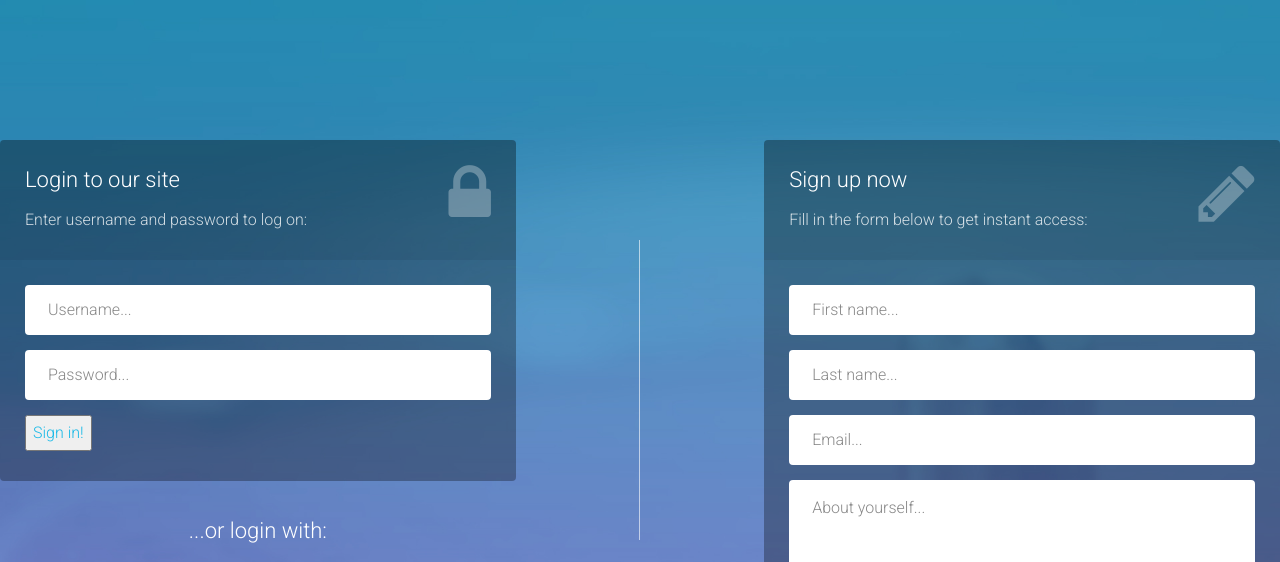
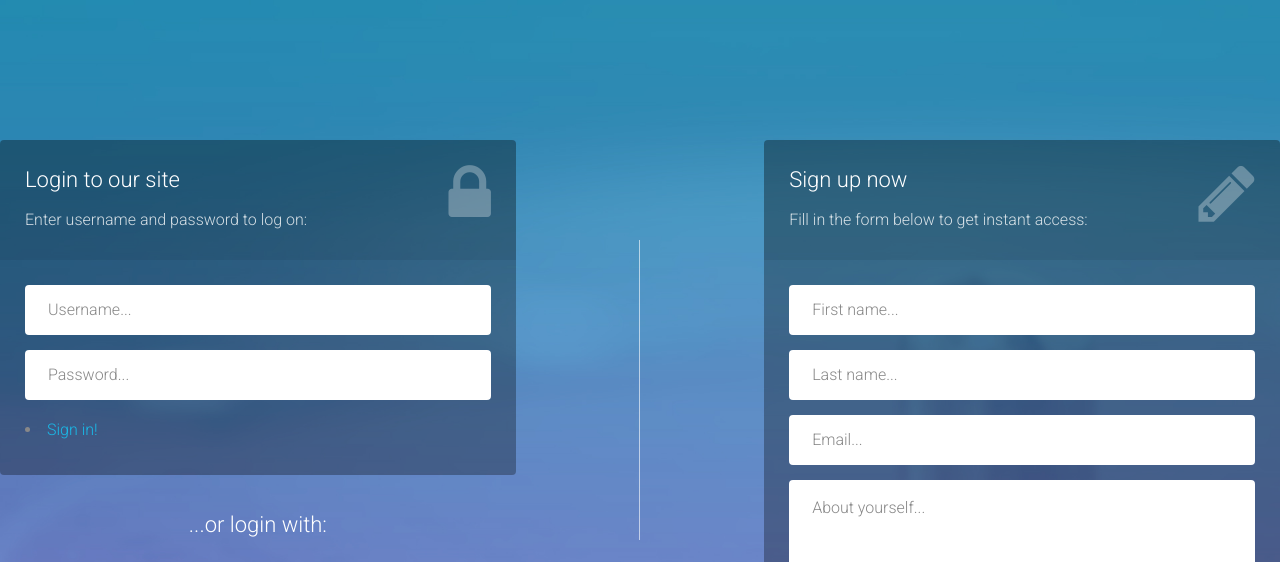
Before and after one commit to sjaspeer/napalit-itelect2, a plain HTML site: page views/index.html in a window 1280 px wide. Shown: the top 562 px of the page. Drawn offline with nearby package versions, Linux system fonts and the light colour scheme; files that its build step writes are made by us from their sources; files whose address does not match are found by name.

Commit message:
Update index.html

```diff
--- a/views/index.html
+++ b/views/index.html
@@ -59,7 +59,7 @@
 				                        	<label class="sr-only" for="form-password">Password</label>
 				                        	<input type="password" name="form-password" placeholder="Password..." class="form-password form-control" id="form-password">
 				                        </div>
-                                        <button><a href="/list">Sign in!</button>
+                                        <li><a href="/list">Sign in!</li>
 
 				                    </form>
 			                    </div>
```
